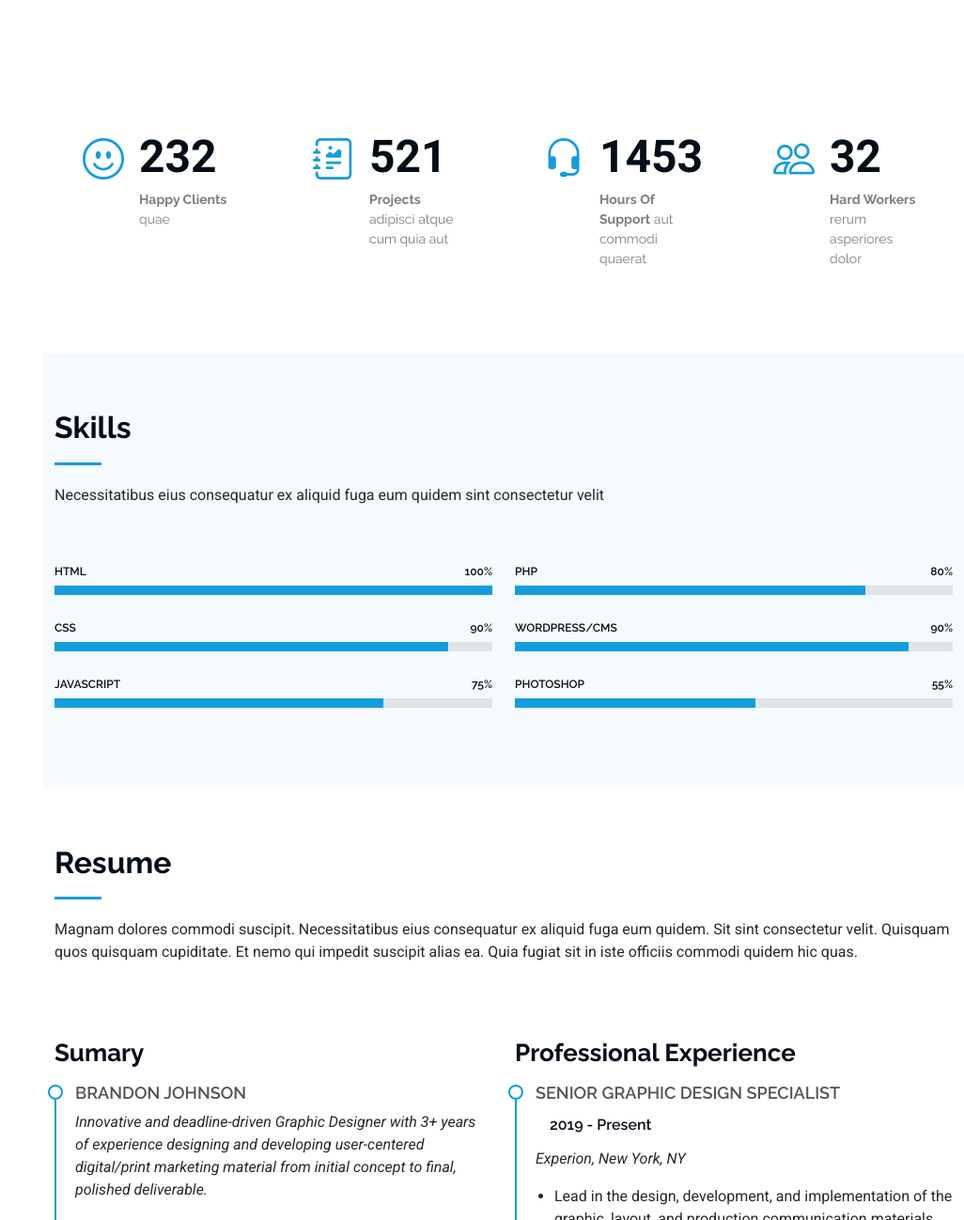
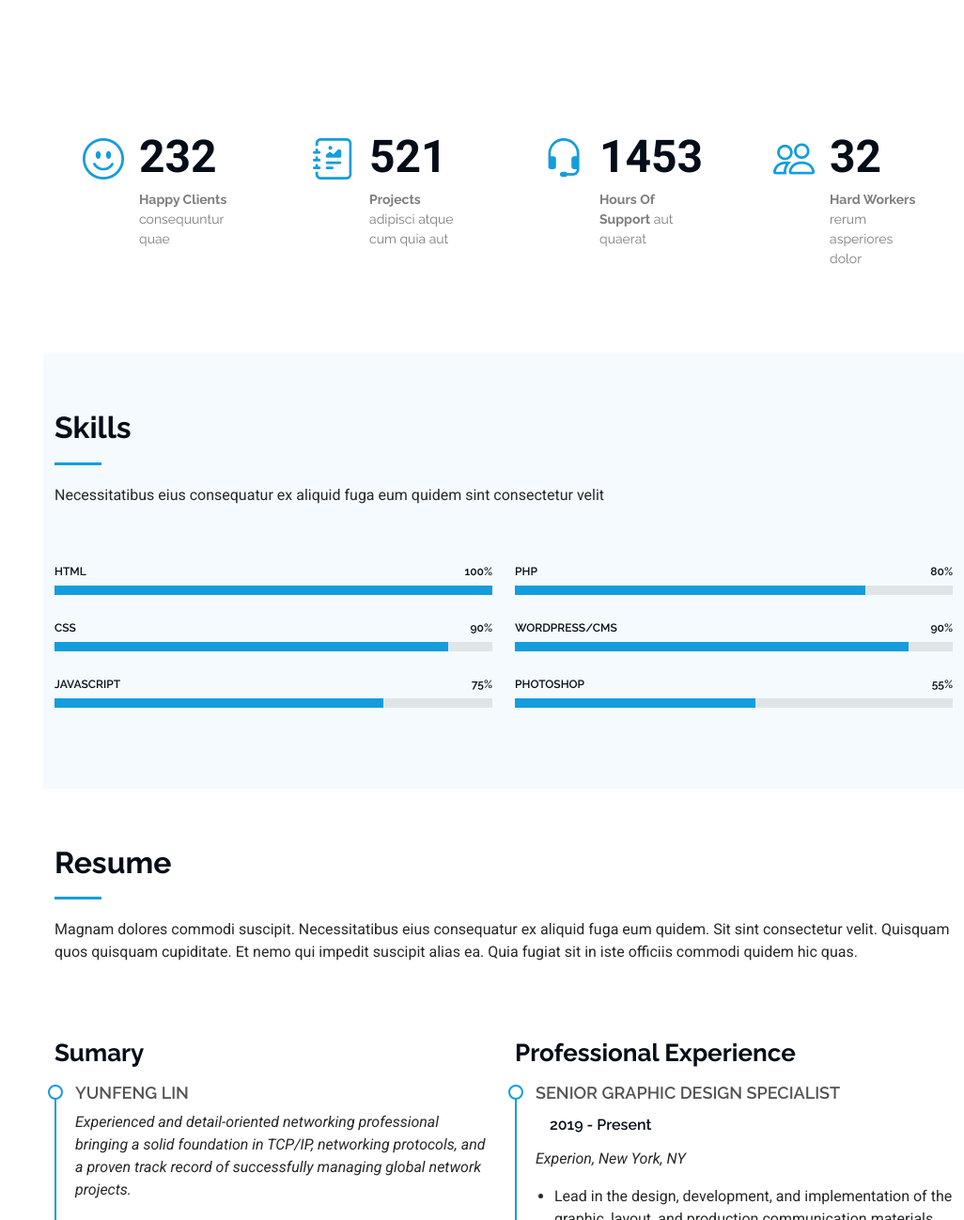
Before and after one commit to Ylin8832/EmergingTech, a plain HTML site: page index.html in a window 1280 px wide. Shown: the part 1502-2800 px from the top of the page at 94% size, without its empty margins (254-1280 px from the left). Drawn offline with Linux system fonts and the light colour scheme.

Commit message:
Add files via upload

```diff
--- a/index.html
+++ b/index.html
@@ -65,7 +65,7 @@
       >
         <!-- Uncomment the line below if you also wish to use an image logo -->
         <!-- <img src="assets/img/logo.png" alt=""> -->
-        <h1 class="sitename">Yunfeng Lin</h1>
+        <h1 class="sitename">Alex Smith</h1>
       </a>
 
       <div class="social-links text-center">
@@ -147,7 +147,7 @@
             <span
               class="typed"
               data-typed-items="Designer, Developer, Freelancer, Photographer"
-              >Network Engineer</span
+              >Designer</span
             ><span
               class="typed-cursor typed-cursor--blink"
               aria-hidden="true"
@@ -168,7 +168,7 @@
           <h2>About</h2>
           <p>
             Magnam dolores commodi suscipit. Necessitatibus eius consequatur ex
-            aliquid fuga eum quidem. Sit sint consectetur . Quisquam quos
+            aliquid fuga eum quidem. Sit sint consectetur velit. Quisquam quos
             quisquam cupiditate. Et nemo qui impedit suscipit alias ea. Quia
             fugiat sit in iste officiis commodi quidem hic quas.
           </p>
@@ -258,7 +258,9 @@
                   data-purecounter-duration="1"
                   class="purecounter"
                 ></span>
-                <p><strong>Happy Clients</strong> <span> quae</span></p>
+                <p>
+                  <strong>Happy Clients</strong> <span>consequuntur quae</span>
+                </p>
               </div>
             </div>
             <!-- End Stats Item -->
@@ -290,8 +292,7 @@
                   class="purecounter"
                 ></span>
                 <p>
-                  <strong>Hours Of Support</strong>
-                  <span>aut commodi quaerat</span>
+                  <strong>Hours Of Support</strong> <span>aut quaerat</span>
                 </p>
               </div>
             </div>
@@ -456,19 +457,19 @@
               <h3 class="resume-title">Sumary</h3>
 
               <div class="resume-item pb-0">
-                <h4>Brandon Johnson</h4>
+                <h4>Yunfeng Lin</h4>
                 <p>
                   <em
-                    >Innovative and deadline-driven Graphic Designer with 3+
-                    years of experience designing and developing user-centered
-                    digital/print marketing material from initial concept to
-                    final, polished deliverable.</em
+                    >Experienced and detail-oriented networking professional
+                    bringing a solid foundation in TCP/IP, networking protocols,
+                    and a proven track record of successfully managing global
+                    network projects.</em
                   >
                 </p>
                 <ul>
-                  <li>Portland par 127,Orlando, FL</li>
+                  <li>Ontario, Canada</li>
                   <li>(123) 456-7891</li>
-                  <li>alice.barkley@example.com</li>
+                  <li>yunfeng.lin@example.com</li>
                 </ul>
               </div>
               <!-- Edn Resume Item -->
```
